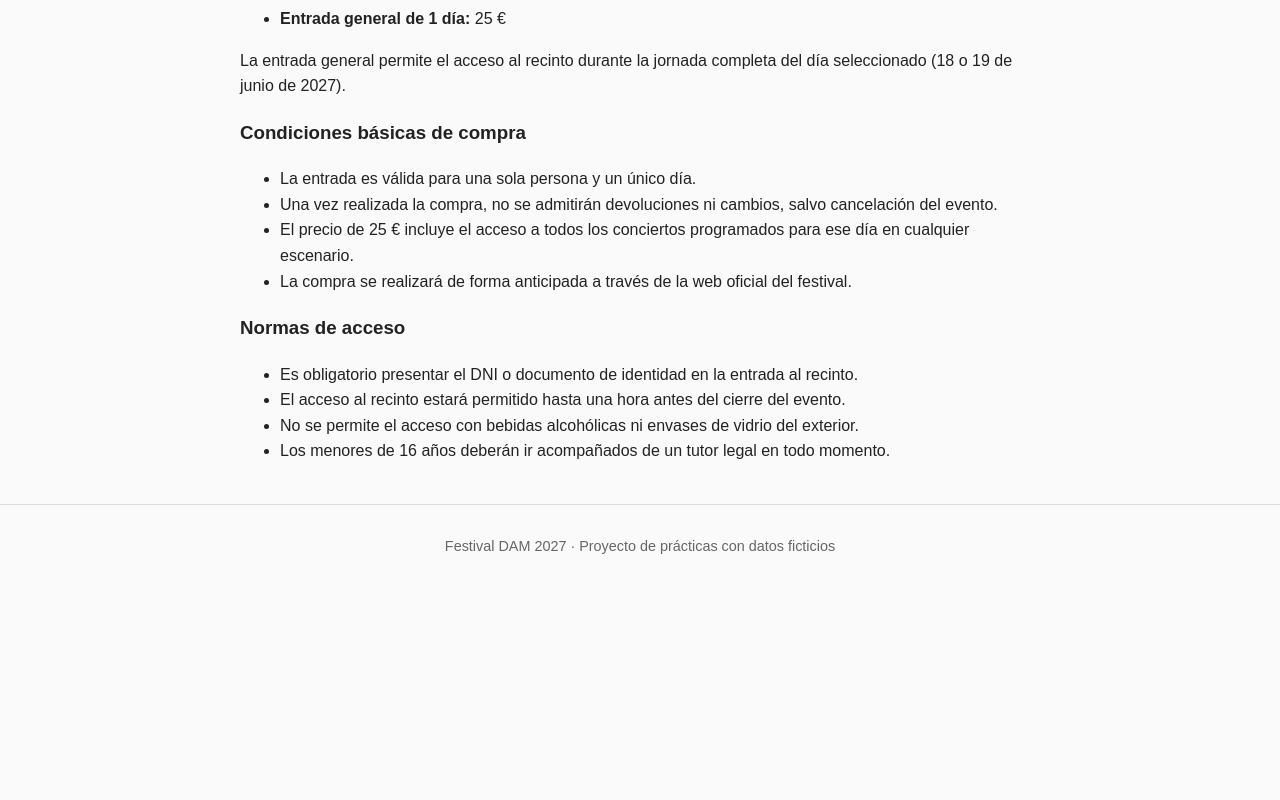
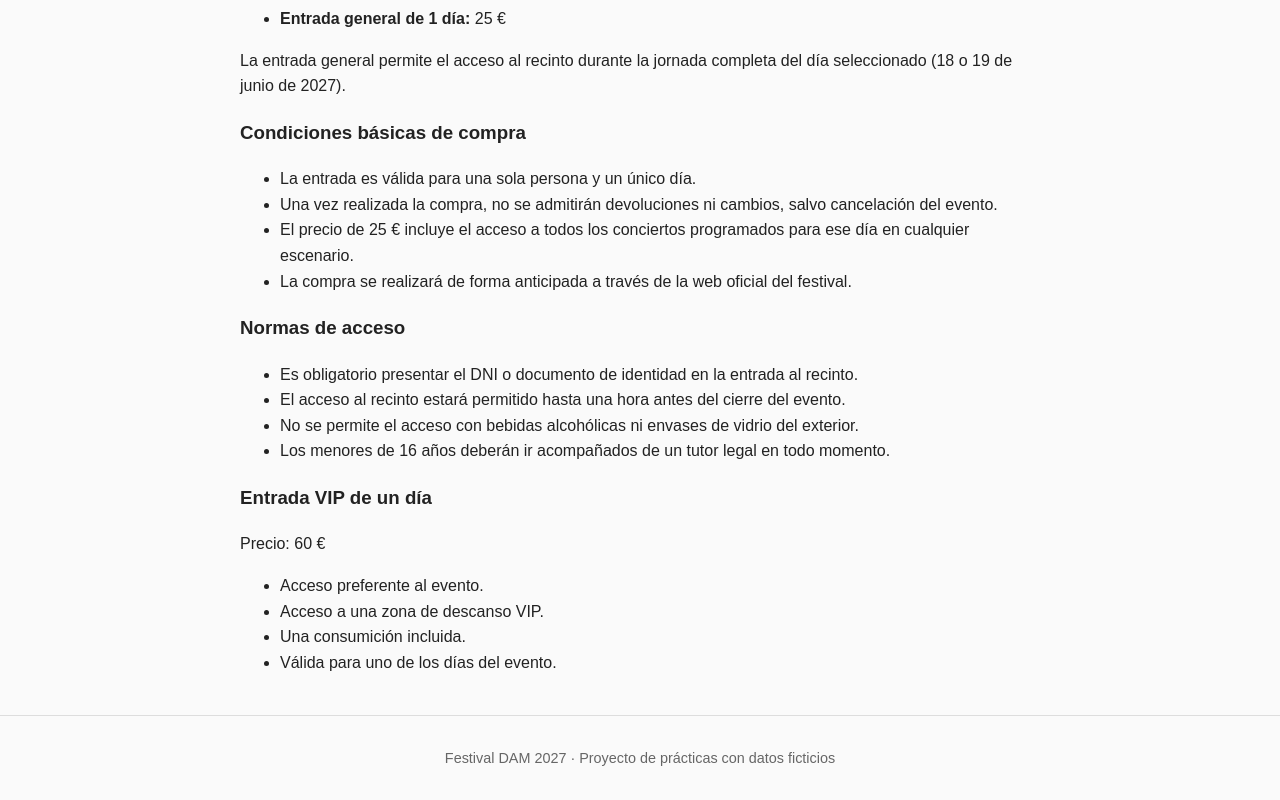
Before and after one commit to dtt25pabloserrano/festival-dam-2027, a plain HTML site: page entradas.html in a window 1280 px wide. Shown: the part 333-1133 px from the top of the page. Before the commit the page ends 922 px from the top, so only its background shows below. Drawn offline with Linux system fonts and the light colour scheme.

Commit message:
Añadido los requesitos de la entrada VIP de un día

```diff
--- a/entradas.html
+++ b/entradas.html
@@ -43,6 +43,17 @@
       <li>No se permite el acceso con bebidas alcohólicas ni envases de vidrio del exterior.</li>
       <li>Los menores de 16 años deberán ir acompañados de un tutor legal en todo momento.</li>
     </ul>
+
+
+ <h3>Entrada VIP de un día</h3>
+    <p>Precio: 60 €</p>
+    <ul>
+        <li>Acceso preferente al evento.</li>
+        <li>Acceso a una zona de descanso VIP.</li>
+        <li>Una consumición incluida.</li>
+        <li>Válida para uno de los días del evento.</li>
+    </ul>
+
   </main>
 
   <footer>
```
